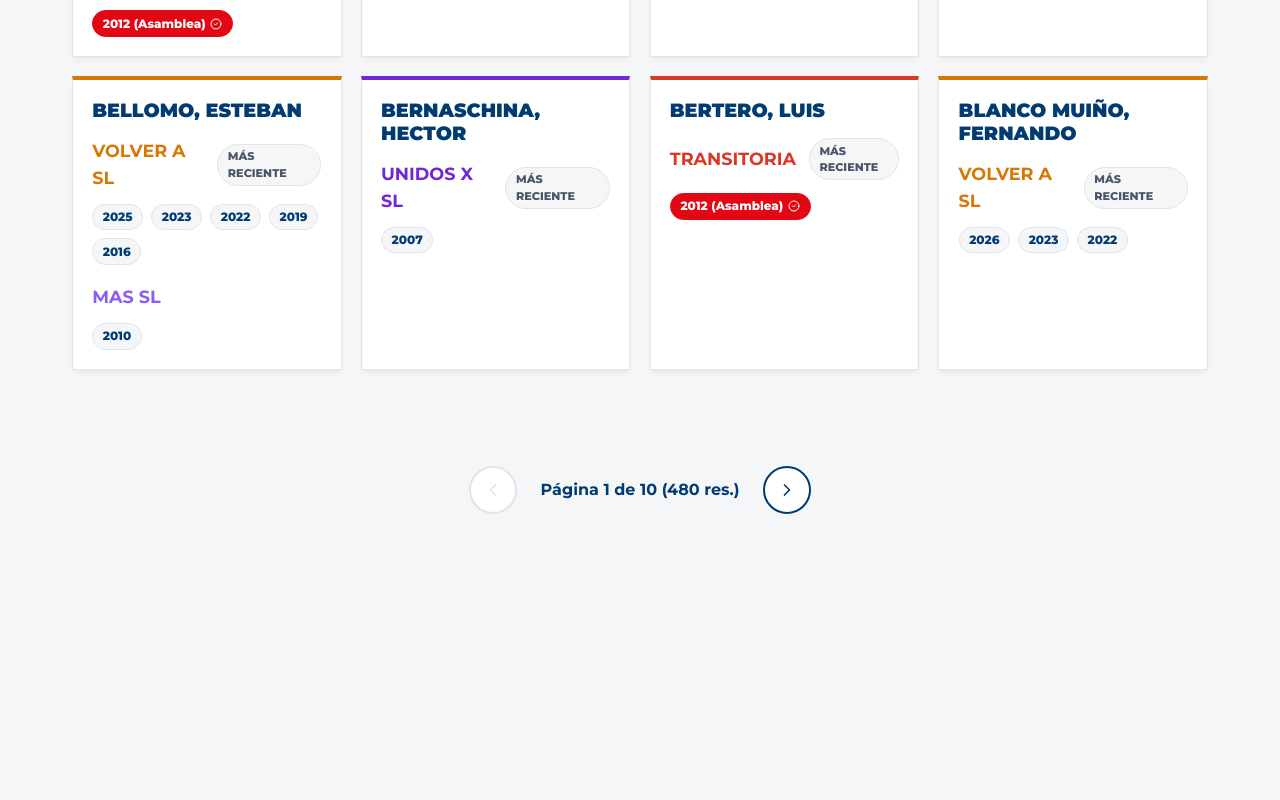
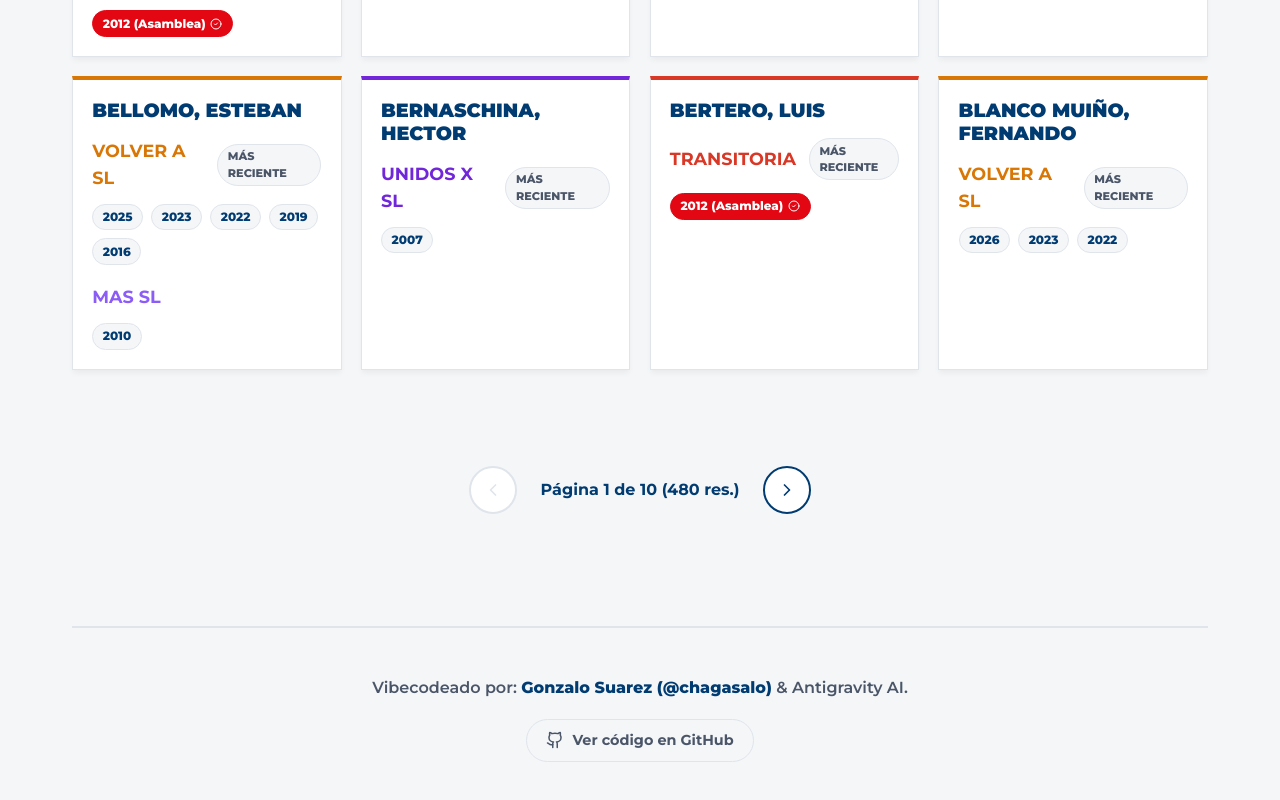
Before and after one commit to chagasalo/HistoricoCD_SL, a React (Vite) app: page / in a window 1280 px wide. Shown: the part 3828-4628 px from the top of the page. Before the commit the page ends 4390 px from the top, so only its background shows below. Built offline with nearby package versions, Linux system fonts and the light colour scheme.

Commit message:
UI: Agregado pie de página con créditos y link al repositorio

```diff
--- a/src/App.css
+++ b/src/App.css
@@ -591,3 +591,58 @@
   align-items: center;
   justify-content: center;
 }
+
+/* Footer */
+.footer {
+  margin-top: 4rem;
+  padding: 3rem 0;
+  border-top: 2px solid var(--border-light);
+  text-align: center;
+}
+
+.footer-content {
+  display: flex;
+  flex-direction: column;
+  align-items: center;
+  gap: 1.2rem;
+}
+
+.footer-credits {
+  font-size: 1rem;
+  font-weight: 600;
+  color: var(--text-muted);
+}
+
+.footer-credits a {
+  color: var(--azul-casla);
+  text-decoration: none;
+  font-weight: 800;
+  transition: color 0.2s;
+}
+
+.footer-credits a:hover {
+  color: var(--rojo-casla);
+}
+
+.footer-repo-link {
+  display: flex;
+  align-items: center;
+  gap: 0.5rem;
+  color: var(--text-muted);
+  text-decoration: none;
+  font-size: 0.9rem;
+  font-weight: 700;
+  padding: 0.6rem 1.2rem;
+  border-radius: 100px;
+  background: var(--bg-main);
+  border: 1px solid var(--border-light);
+  transition: all 0.2s ease;
+}
+
+.footer-repo-link:hover {
+  background: white;
+  border-color: var(--rojo-casla);
+  color: var(--rojo-casla);
+  transform: translateY(-2px);
+  box-shadow: 0 5px 15px rgba(227, 6, 19, 0.1);
+}
--- a/src/App.jsx
+++ b/src/App.jsx
@@ -1,5 +1,5 @@
 import { useState, useEffect, useMemo } from 'react';
-import { Search, Users, ShieldCheck, Shield, CheckCircle2, ArrowRightLeft, ChevronLeft, ChevronRight, BarChart3, RotateCw, Twitter } from 'lucide-react';
+import { Search, Users, ShieldCheck, Shield, CheckCircle2, ArrowRightLeft, ChevronLeft, ChevronRight, BarChart3, RotateCw, Twitter, Github } from 'lucide-react';
 import { motion, AnimatePresence } from 'framer-motion';
 import './App.css';
 
@@ -496,6 +496,18 @@ export default function App() {
               </div>
           </section>
       )}
+
+      <footer className="footer">
+        <div className="footer-content">
+          <p className="footer-credits">
+            Vibecodeado por: <a href="https://x.com/chagasalo" target="_blank" rel="noopener noreferrer">Gonzalo Suarez (@chagasalo)</a> & Antigravity AI.
+          </p>
+          <a href="https://github.com/chagasalo/HistoricoCD_SL" target="_blank" rel="noopener noreferrer" className="footer-repo-link">
+            <Github size={18} />
+            <span>Ver código en GitHub</span>
+          </a>
+        </div>
+      </footer>
     </div>
   );
 }
```
